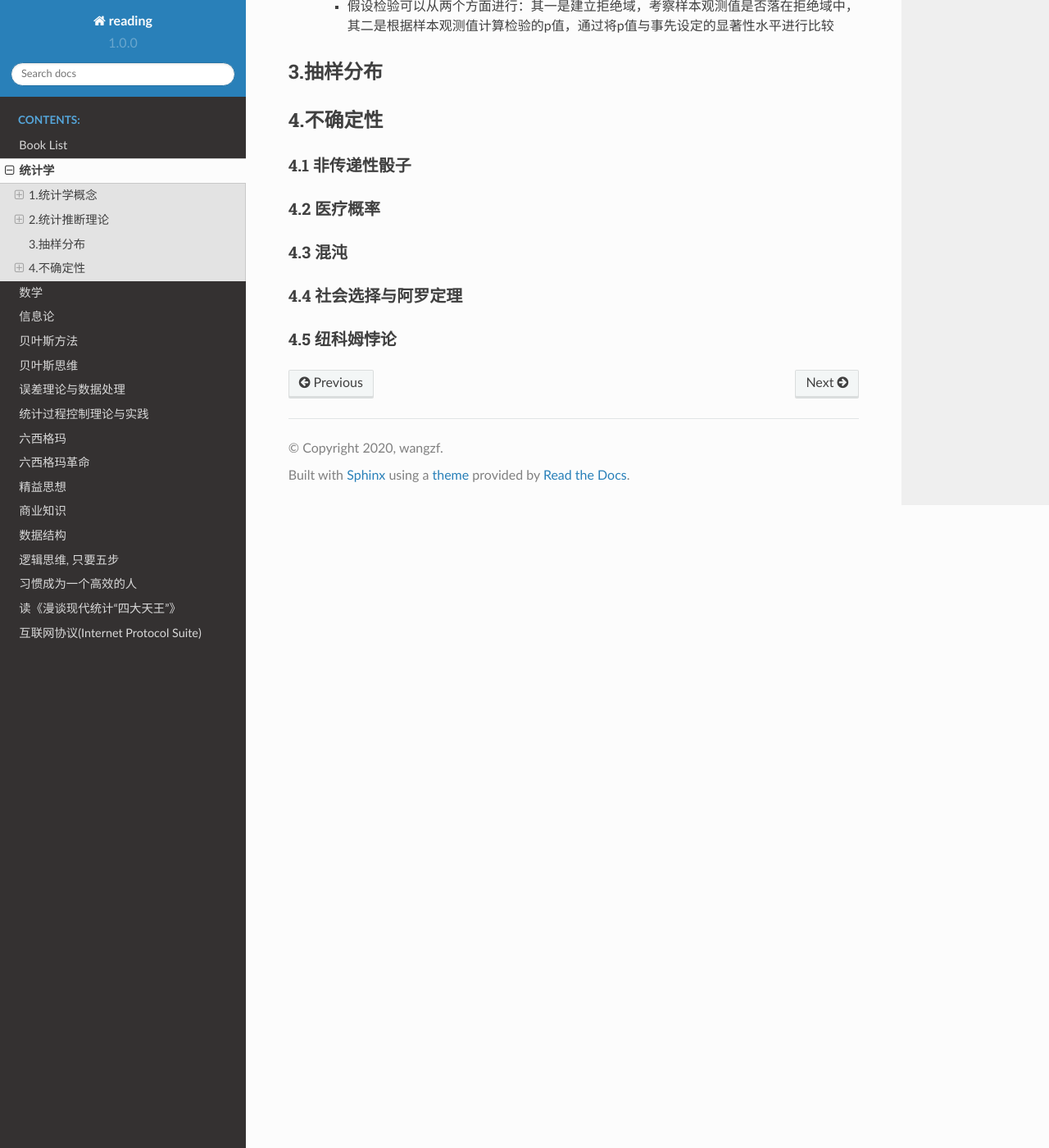
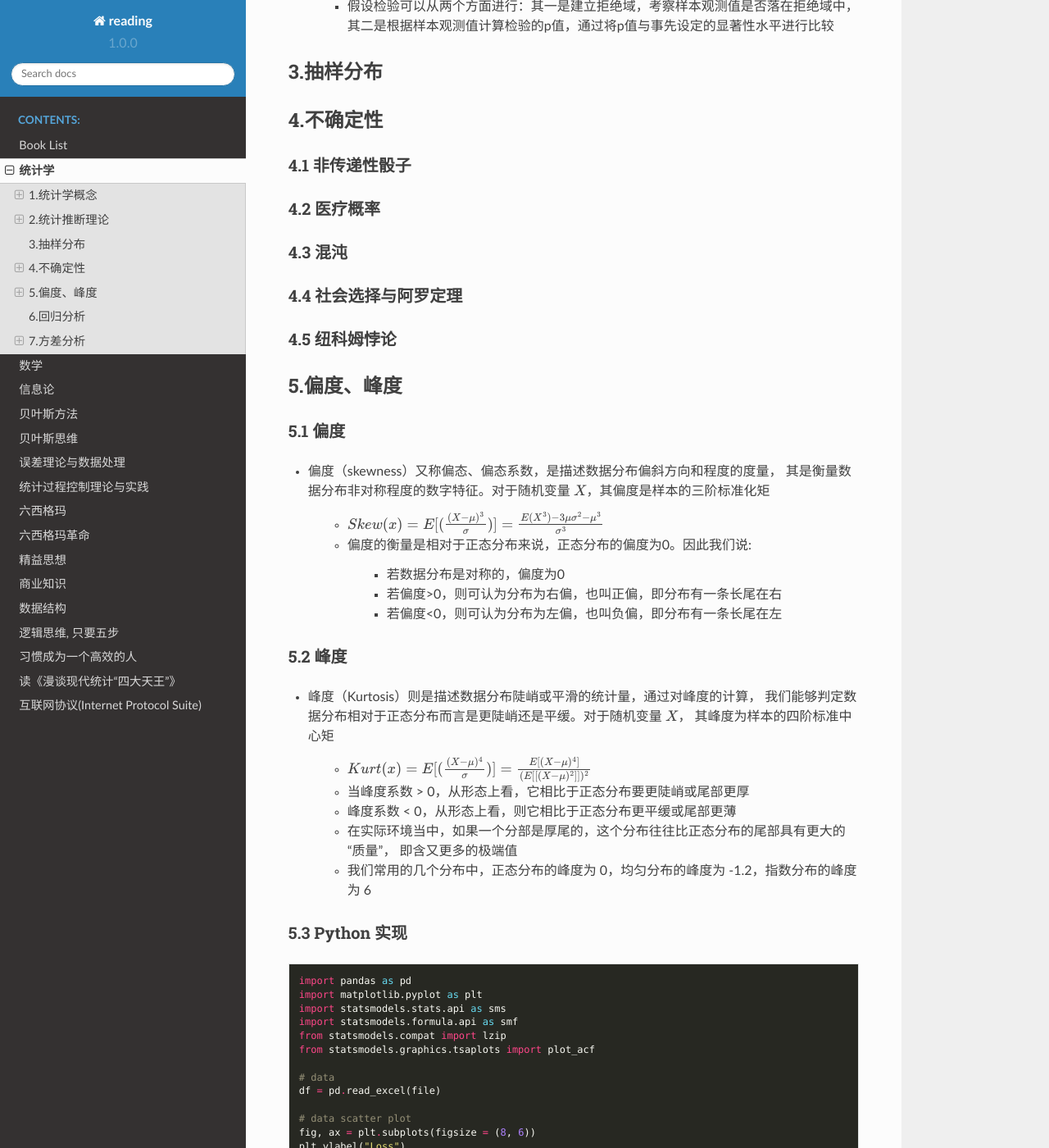
Before and after one commit to wangzhefeng/reading, a Sphinx documentation site: the page built from doc/source/statistics.rst, in a window 1280 px wide and 1400 px high, scrolled down 4041 px. Shown: the whole window at 82% size. Built offline with Sphinx 7.4.7 and the Read the Docs theme 2.0.0, drawn with Linux system fonts in a browser that asks for light colours; some of the changed text lies outside the part shown.

Commit message:
add statistics skew and kurt

```diff
--- a/doc/source/statistics.rst
+++ b/doc/source/statistics.rst
@@ -1,48 +1,41 @@
-.. _header-n2:
 
 统计学
-======
+==========
 
-整理一下统计学中常用的概念、方法论。作为一个统计学出身的人，遇到这些问题时希望不要被难倒。
-
-.. _header-n6:
+   整理一下统计学中常用的概念、方法论。作为一个统计学出身的人，遇到这些问题时希望不要被难倒
 
 1.统计学概念
---------------
-
-.. _header-n8:
+-------------------------
 
 内容
-~~~~
+~~~~~~~~~~~~~~~~~~~~~~~~~
 
--  大数定律、中心极限定理
+   -  大数定律、中心极限定理
 
--  贝叶斯公式、贝叶斯定理
+   -  贝叶斯公式、贝叶斯定理
 
--  参数估计
+   -  参数估计
 
-   -  点估计 区间估计
+      -  点估计 区间估计
 
--  最大似然估计与EM算法
+   -  最大似然估计与EM算法
 
--  假设检验
+   -  假设检验
 
-   -  A/B test
+      -  A/B test
 
--  方差分析
+   -  方差分析
 
--  回归分析
+   -  回归分析
 
--  主成分分析
+   -  主成分分析
 
--  因子分析
+   -  因子分析
 
--  聚类分析
-
-.. _header-n37:
+   -  聚类分析
 
 大数定律、中心极限定理
-~~~~~~~~~~~~~~~~~~~~~~
+~~~~~~~~~~~~~~~~~~~~~~~~~
 
 各种解释：
 
@@ -99,20 +90,14 @@
 
 -  抽样分布
 
-.. _header-n78:
-
 参数估计
-~~~~~~~~~~~
-
-.. _header-n80:
+~~~~~~~~~~~~~~~~~~~~~~~~
 
 假设检验
-~~~~~~~~~~~
+~~~~~~~~~~~~~~~~~~~~~~~~
 
    假设检验(hypothesis
    test)是由K.Pearson于20世纪初提出的，之后由费希尔进行了细化，并最终由Neyman和E.Pearson提出了较完整的假设检验理论。
-
-.. _header-n84:
 
 假设检验的基本思想
 ^^^^^^^^^^^^^^^^^^^^^^^^
@@ -248,29 +231,23 @@
 
       -  假设检验可以从两个方面进行：其一是建立拒绝域，考察样本观测值是否落在拒绝域中，其二是根据样本观测值计算检验的p值，通过将p值与事先设定的显著性水平进行比较
 
-.. _header-n189:
-
 3.抽样分布
--------------
+-------------------------
 
 
 
 4.不确定性
-------------
-
+-------------------------
 
 4.1 非传递性骰子
-~~~~~~~~~~~~~~~~~~~~
-
-
+~~~~~~~~~~~~~~~~~~~~~~~~
 
 4.2 医疗概率
-~~~~~~~~~~~~~~~~~~~~
+~~~~~~~~~~~~~~~~~~~~~~~~
 
 
 4.3 混沌
-~~~~~~~~~~~~~~~~~~~~
-
+~~~~~~~~~~~~~~~~~~~~~~~~
 
 
 4.4 社会选择与阿罗定理
@@ -278,4 +255,106 @@
 
 
 4.5 纽科姆悖论
-~~~~~~~~~~~~~~~~~~~~
+~~~~~~~~~~~~~~~~~~~~~~~~
+
+
+
+
+
+
+5.偏度、峰度
+-------------------------
+
+5.1 偏度
+~~~~~~~~~~~~~~~~~~~~~~~~~
+
+- 偏度（skewness）又称偏态、偏态系数，是描述数据分布偏斜方向和程度的度量，
+  其是衡量数据分布非对称程度的数字特征。对于随机变量 :math:`X`，其偏度是样本的三阶标准化矩
+
+   - :math:`Skew(x) = E[(\frac{(X-\mu)^{3}}{\sigma})] = \frac{E(X^{3})-3\mu \sigma^{2} - \mu^{3}}{\sigma^{3}}`
+
+   - 偏度的衡量是相对于正态分布来说，正态分布的偏度为0。因此我们说:
+
+      - 若数据分布是对称的，偏度为0
+
+      - 若偏度>0，则可认为分布为右偏，也叫正偏，即分布有一条长尾在右
+
+      - 若偏度<0，则可认为分布为左偏，也叫负偏，即分布有一条长尾在左
+
+5.2 峰度
+~~~~~~~~~~~~~~~~~~~~~~~~~
+
+- 峰度（Kurtosis）则是描述数据分布陡峭或平滑的统计量，通过对峰度的计算，
+  我们能够判定数据分布相对于正态分布而言是更陡峭还是平缓。对于随机变量 :math:`X`，
+  其峰度为样本的四阶标准中心矩
+
+   - :math:`Kurt(x) = E[(\frac{(X-\mu)^{4}}{\sigma})] = \frac{E[(X-\mu)^4]}{(E[[(X-\mu)^2]])^2}`
+
+   - 当峰度系数 > 0，从形态上看，它相比于正态分布要更陡峭或尾部更厚
+
+   - 峰度系数 < 0，从形态上看，则它相比于正态分布更平缓或尾部更薄
+
+   - 在实际环境当中，如果一个分部是厚尾的，这个分布往往比正态分布的尾部具有更大的“质量”，
+     即含又更多的极端值
+
+   - 我们常用的几个分布中，正态分布的峰度为 0，均匀分布的峰度为 -1.2，指数分布的峰度为 6
+
+5.3 Python 实现
+~~~~~~~~~~~~~~~~~~~~~~~~~
+
+.. code-block:: python
+
+   import pandas as pd
+   import matplotlib.pyplot as plt
+   import statsmodels.stats.api as sms
+   import statsmodels.formula.api as smf
+   from statsmodels.compat import lzip
+   from statsmodels.graphics.tsaplots import plot_acf
+
+   # data
+   df = pd.read_excel(file)
+
+   # data scatter plot
+   fig, ax = plt.subplots(figsize = (8, 6))
+   plt.ylabel("Loss")
+   plt.xlabel("Distance")
+   plt.plot(df["distance"], df["loss"], "bo-", label = "loss")
+   plt.legend()
+   plt.show()
+
+   # Linear Regression
+   expr = "loss ~ distance"
+   results = smf.ols(expr, df).fit()
+   print(results.summary())
+
+   # omnibus 检验
+   omnibus_label = ["Omnibus K-squared test", "Chi-squared(2) p-value"]
+   omnibus_test = sms.omni_normtest(results.resid)
+   omnibus_results = lzip(omnibus_label, omnibus_test)
+   print(jb_results)
+
+   # jarque_bera 检验
+   jb_label = ["Jarque-Bear test", "Chi-squared(2) p-value", "Skewness", "Kurtosis"]
+   jb_test = sms.jarque_bera(results.resid)
+   jb_results = lzip(jb_label, jb_test)
+   print(jb_results)
+
+
+
+
+
+
+
+
+
+6.回归分析
+-------------------------
+
+
+
+
+7.方差分析
+-------------------------
+
+7.1 test
+~~~~~~~~~~~~~~~~~~~~~~~~~
```
Also changed, not shown: other parts of doc/source/statistics.rst (+1 -5 lines), 7 other files.
